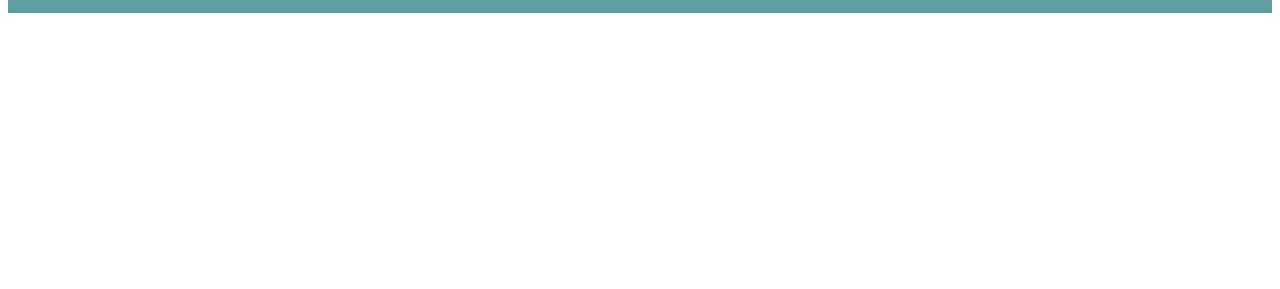
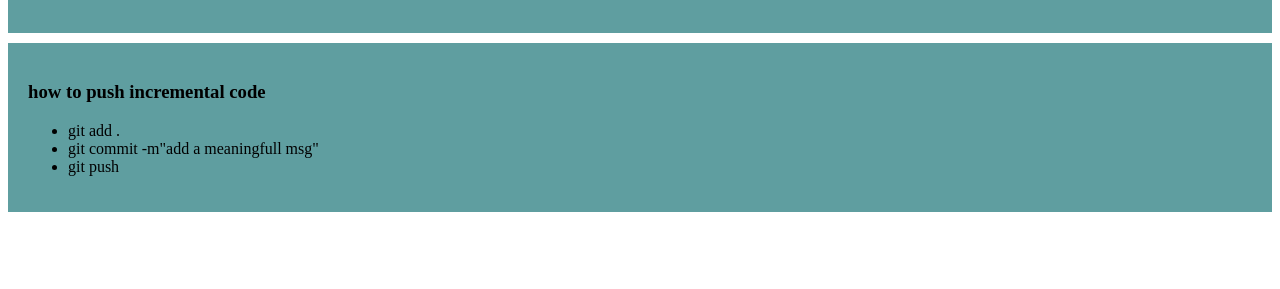
Before and after one commit to SabrinaDoesFullStack/xyborsha, a plain HTML site: page index.html in a window 1280 px wide. Shown: the part 511-800 px from the top of the page. Drawn offline with Linux system fonts and the light colour scheme.

Commit message:
how to push incremental code

```diff
--- a/blog.css
+++ b/blog.css
@@ -1,4 +1,5 @@
 div{
   background-color: cadetblue;
   padding: 20px;
+  margin-bottom: 10px;
 }
--- a/index.html
+++ b/index.html
@@ -26,7 +26,15 @@
     <p>Lorem, ipsum dolor sit amet consectetur adipisicing elit. Ullam, dicta accusantium. Soluta perferendis est iusto
       quos voluptate et corporis recusandae facere ab, aperiam hic, reiciendis dolorum provident vitae nihil blanditiis!
     </p>
-    </>
+  </div>
+  <div>
+    <h3>how to push incremental code</h3>
+    <ul>
+      <li>git add .</li>
+      <li>git commit -m"add a meaningfull msg"</li>
+      <li>git push</li>
+    </ul>
+  </div>
 </body>
 
 </html>
```
